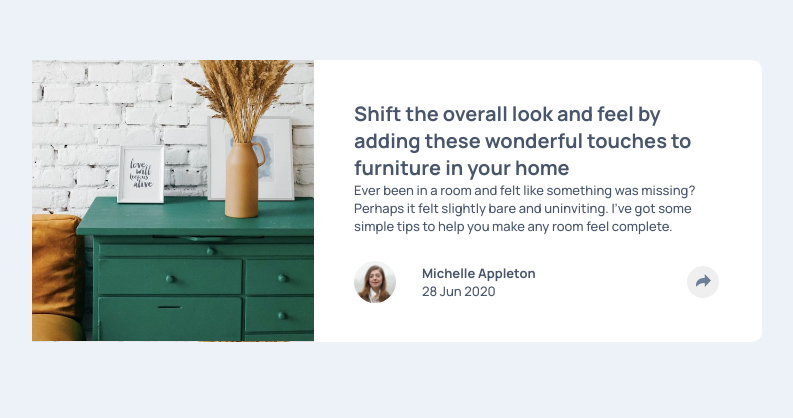
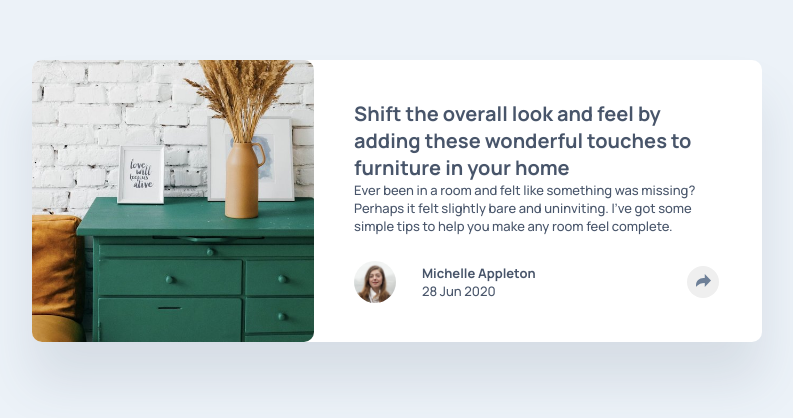
Before and after one commit to AndresViracacha/Reto6-ArticlePreview-FrontEndMentor, a plain HTML site: page index.html in a window 1280 px wide. Shown: the part 200-618 px from the top of the page, without its empty margins (243-1036 px from the left). Drawn offline with Linux system fonts and the light colour scheme.

Commit message:
terminado desktop

```diff
--- a/style.css
+++ b/style.css
@@ -26,12 +26,17 @@ section {
   font-family: "Manrope", sans-serif;
   font-size: 13px;
   border-radius: 10px;
+  box-shadow: 0px 40px 50px hsla(217, 19%, 35%, 0.13);
 }
 .image {
   width: 282px;
   height: 282px;
-  background-size: 352px 281px;
+  background-size: 352px 282px;
+  border-radius: 10px;
+  vertical-align: bottom;
+  object-fit: contain;
   background-image: url("./images/drawers.jpg");
+  background-repeat: no-repeat;
 }
 section article {
   margin: 40px;
```
